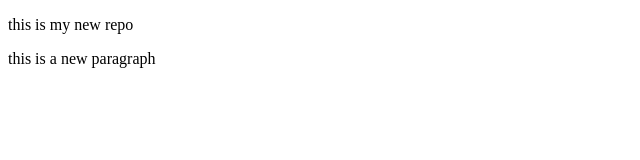
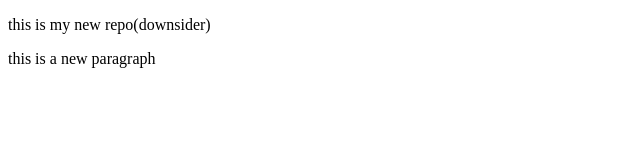
Before and after one commit to SrijanDevOps/local-repo, a plain HTML site: page index.html in a window 1280 px wide. Shown: the whole page, without its empty margins (0-640 px from the left). Drawn offline with Linux system fonts and the light colour scheme.

Commit message:
Add downsider

```diff
--- a/index.html
+++ b/index.html
@@ -6,7 +6,7 @@
     <title>Document</title>
 </head>
 <body>
-    <p> this is my new repo
+    <p> this is my new repo(downsider)
 
     </p>
     <p> this is a new paragraph</p>
```
